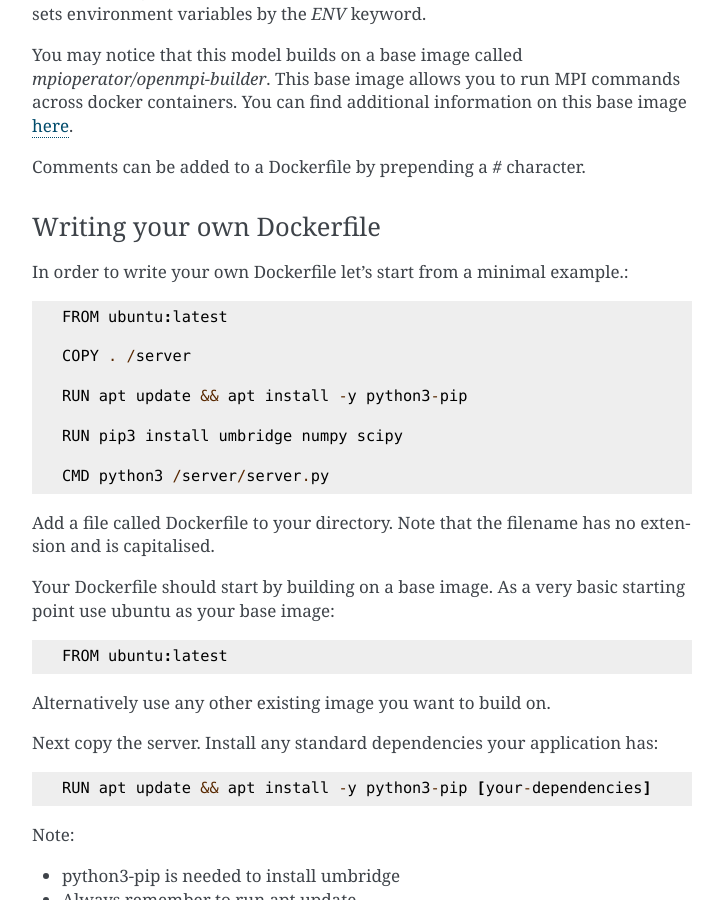
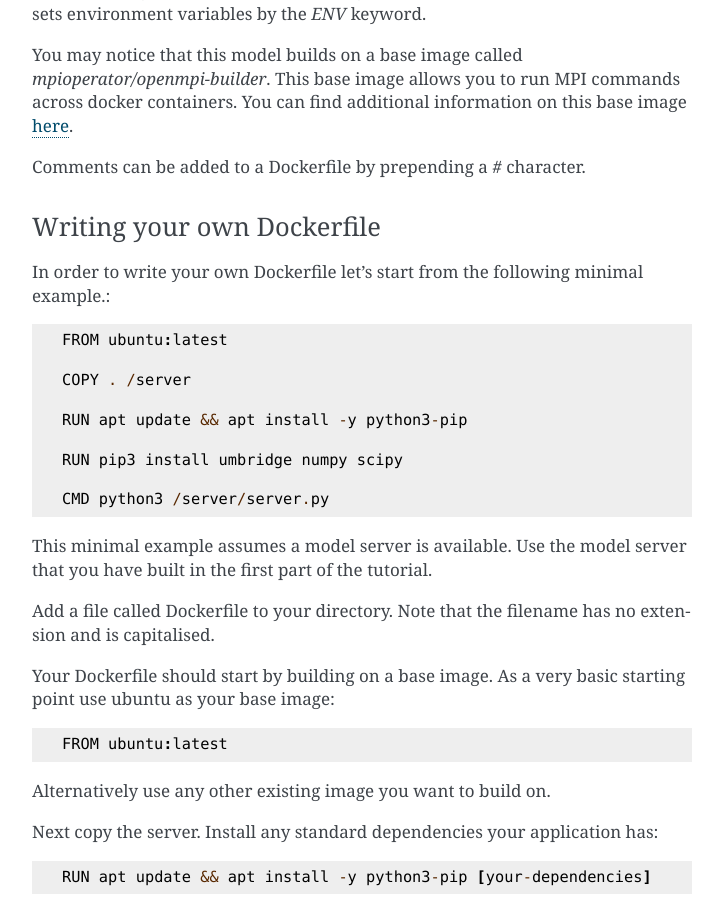
Before and after one commit to UM-Bridge/benchmarks, a Sphinx documentation site: the page built from docs/source/tutorial.rst, in a window 1280 px wide and 900 px high, scrolled down 7544 px. Shown: the whole window, without its empty margins (388-1111 px from the left). Built offline with Sphinx 7.4.7, drawn with Linux system fonts in a browser that asks for light colours; pages that are not in the unit, such as notebooks, are missing from menus.

Commit message:
Update tutorial.rst

```diff
--- a/docs/source/tutorial.rst
+++ b/docs/source/tutorial.rst
@@ -231,7 +231,7 @@ Comments can be added to a Dockerfile by prepending a `#` character.
 Writing your own Dockerfile
 ------------------------
 
-In order to write your own Dockerfile let's start from a minimal example.::
+In order to write your own Dockerfile let's start from the following minimal example.::
 
     FROM ubuntu:latest
 
@@ -242,6 +242,8 @@ In order to write your own Dockerfile let's start from a minimal example.::
     RUN pip3 install umbridge numpy scipy
 
     CMD python3 /server/server.py
+
+This minimal example assumes a model server is available. Use the model server that you have built in the first part of the tutorial.
 
 Add a file called Dockerfile to your directory. Note that the filename has no extension and is capitalised.
 
```
